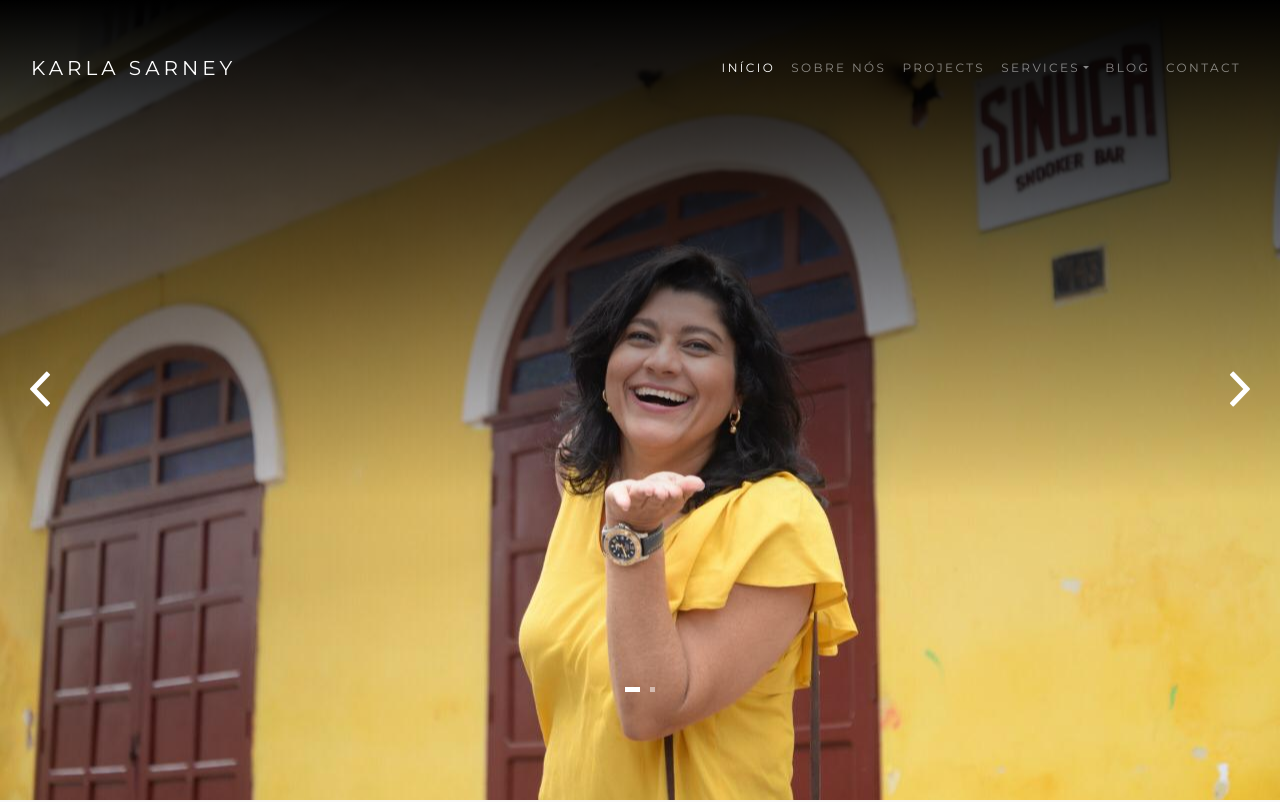
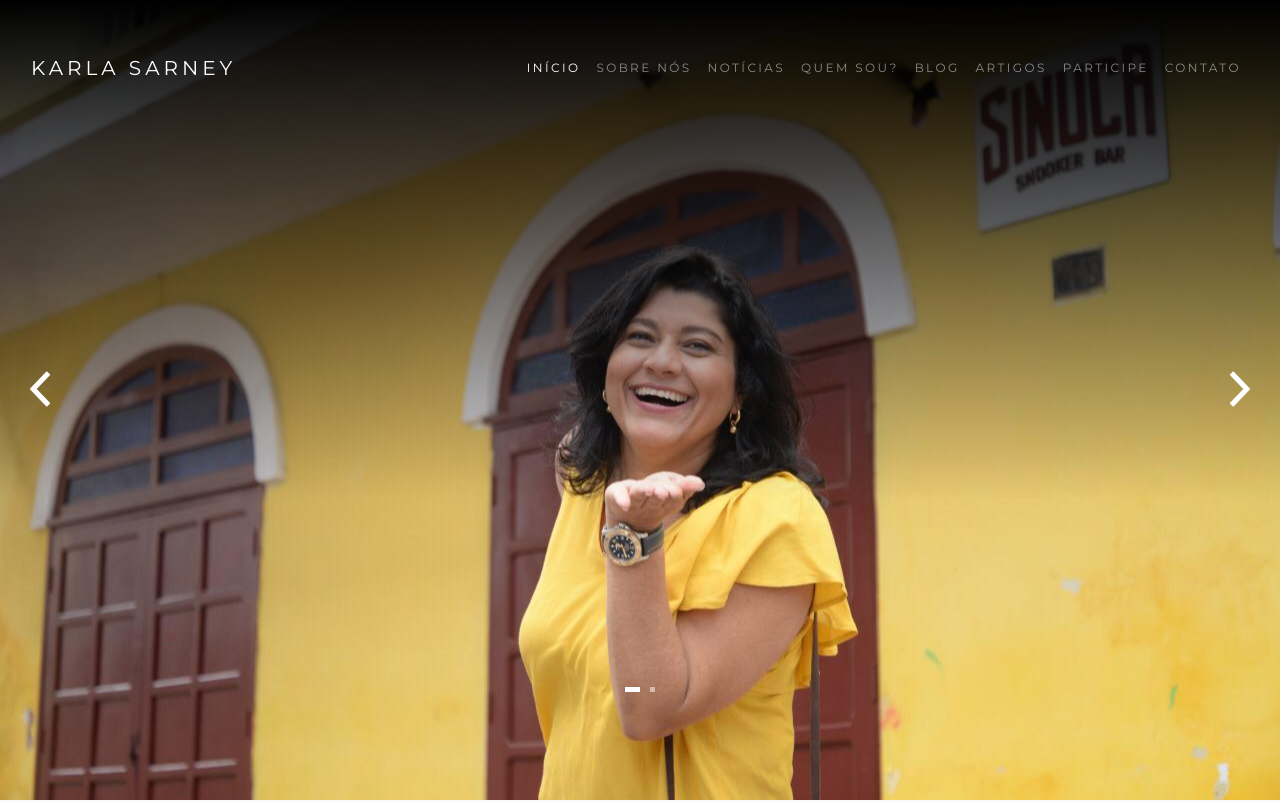
Before and after one commit to mesquitadev/karla-sarney, a plain HTML site: page index.html in a window 1280 px wide. Shown: the top 802 px of the page. Drawn offline with Linux system fonts and the light colour scheme; files whose address does not match are found by name.

Commit message:
Correção Menus

```diff
--- a/index.html
+++ b/index.html
@@ -38,21 +38,22 @@
                 <a class="nav-link" href="about.html">Sobre Nós</a>
               </li>
               <li class="nav-item">
-                <a class="nav-link" href="projects.html">Projects</a>
-              </li>
-              <li class="nav-item dropdown">
-                <a class="nav-link dropdown-toggle" href="services.html" id="dropdown04" data-toggle="dropdown" aria-haspopup="true" aria-expanded="false">Services</a>
-                <div class="dropdown-menu" aria-labelledby="dropdown04">
-                  <a class="dropdown-item" href="services.html">Architectural Design</a>
-                  <a class="dropdown-item" href="services.html">Interior</a>
-                  <a class="dropdown-item" href="services.html">Building</a>
-                </div>
+                <a class="nav-link" href="projects.html">Notícias</a>
               </li>
               <li class="nav-item">
-                <a class="nav-link" href="blog.html">Blog</a>
+                <a class="nav-link" href="">Quem Sou?</a>
               </li>
               <li class="nav-item">
-                <a class="nav-link" href="contact.html">Contact</a>
+                <a class="nav-link" href="">Blog</a>
+              </li>
+              <li class="nav-item">
+                <a class="nav-link" href="">Artigos</a>
+              </li>
+              <li class="nav-item">
+                <a class="nav-link" href="">Participe</a>
+              </li>
+              <li class="nav-item">
+                <a class="nav-link" href="">Contato</a>
               </li>
             </ul>
 
```
